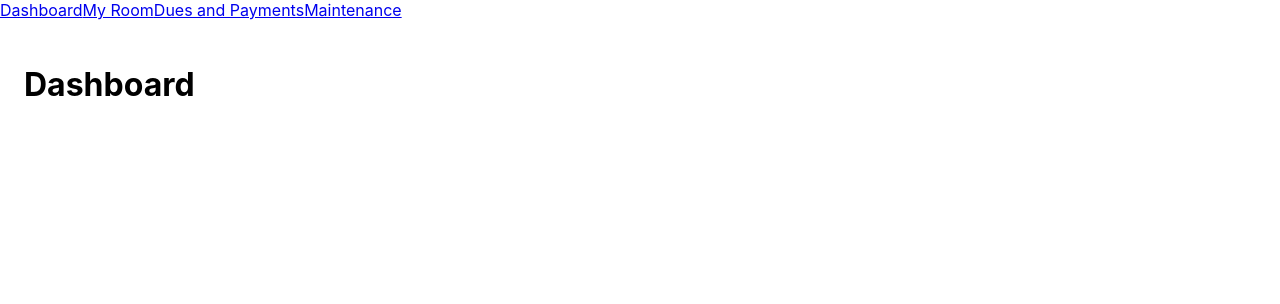
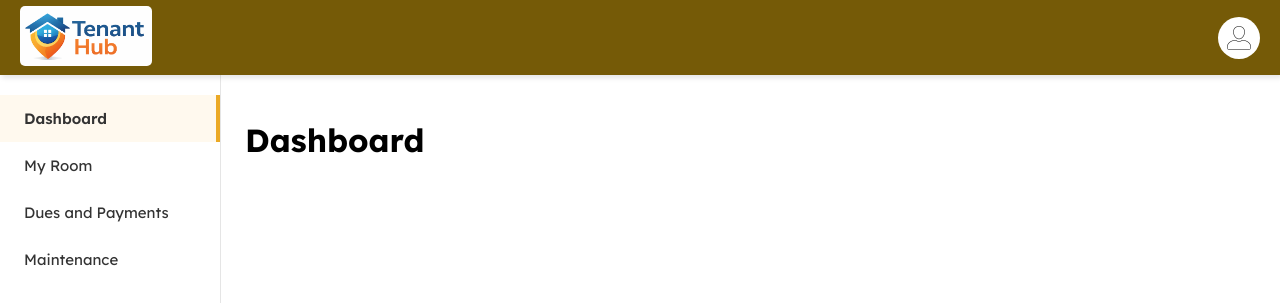
Before and after one commit to aayush674/Tenant-Hub, a React (Create React App) app in the folder frontend/: page /t in a window 1280 px wide. Shown: the top 304 px of the page. Built offline with nearby package versions, Linux system fonts and the light colour scheme; sample sign-in values are in the browser's storage.

Commit message:
Update Tenant side header

```diff
--- a/frontend/src/App.js
+++ b/frontend/src/App.js
@@ -15,6 +15,7 @@ import TenantDashboard from "./components/tenant/tenantDashboard";
 import TenantDues from "./components/tenant/tenantDues";
 import TenantMaintainence from "./components/tenant/tenantMaintainence";
 import TenantLayout from "./components/tenant/tenantLayout";
+import TenantHeader from "./components/tenant/tenantHeader";
 
 function App() {
   return (
@@ -36,6 +37,11 @@ function Layout() {
       {location.pathname !== "/login" && !isTenantRoute && (
         <ProtectedRoute>
           <Header />
+        </ProtectedRoute>
+      )}
+      {location.pathname !== "/login" && isTenantRoute && (
+        <ProtectedRoute>
+          <TenantHeader />
         </ProtectedRoute>
       )}
       <Routes>
--- /dev/null
+++ b/frontend/src/components/tenant/tenantHeader.js
@@ -0,0 +1,63 @@
+import { useNavigate } from "react-router-dom";
+import "../../styles/header.css";
+import logo from "../../assets/Tenant-Hub-Logo.png";
+import { useState, useEffect, useRef } from "react";
+import ChangePassword from "../common/changePassword";
+import profileIcon from "../../assets/profile-Icon.png";
+
+function TenantHeader() {
+    const navigate = useNavigate();
+    const [cpModal, setCpModal] = useState(false);
+    const [openActions, setOpenActions] = useState(false);
+    const profileRef=useRef(null);
+
+    const handleLogout = () => {
+        localStorage.removeItem("access_token");
+        localStorage.removeItem("refresh_token");
+        navigate("/login");
+    }
+
+    useEffect(() => {
+    function handleClickOutside(event) {
+        if (profileRef.current && !profileRef.current.contains(event.target)) {
+            setOpenActions(false);
+        }
+    }
+
+    document.addEventListener("mousedown", handleClickOutside);
+
+    return () => {
+        document.removeEventListener("mousedown", handleClickOutside);
+    };
+}, []);
+
+
+    return (
+        <header className="header">
+            <div className="header-left">
+                <img src={logo} alt="Tenant Hub Logo" className="header-logo" onClick={() => navigate("/t")} />
+            </div>
+            <nav className="header-nav">
+                {/* <div className="nav-links">
+                    <button onClick={() => navigate("/")}>Home</button>
+                    <button onClick={() => navigate("/pg-list")}>PG List</button>
+                </div> */}
+                <div className="profile-container" ref={profileRef}>
+                <button className="profile-icon" onClick={() => setOpenActions(prev=>!prev)}>
+                <img src={profileIcon} alt="profile"></img>
+                </button>
+                {openActions && (
+                    <div className="profile-actions">
+                        <button onClick={handleLogout} className="logout-button">Logout</button>
+                        <button onClick={() => {setCpModal(true); setOpenActions(false)}} className="change-password-button">Change Password</button>
+                    </div>
+                )}
+                </div>
+
+                <ChangePassword show={cpModal} onClose={()=>setCpModal(false)}/>
+            </nav>
+        </header>
+    );
+}
+
+export default TenantHeader;
--- a/frontend/src/components/tenant/tenantLayout.js
+++ b/frontend/src/components/tenant/tenantLayout.js
@@ -1,5 +1,5 @@
 import { useNavigate, useParams, Outlet, NavLink } from "react-router-dom";
-// import "../../styles/pgLayout.css";
+import "../../styles/tenantLayout.css";
 function TenantLayout(){
     const navigate=useNavigate();
     const {pgId} = useParams();
--- a/frontend/src/styles/header.css
+++ b/frontend/src/styles/header.css
@@ -1,5 +1,5 @@
 .header {
-    background-color: #5b4914;
+    background-color: #755a07;
     height: 75px;
     display: flex;
     align-items: center;
--- /dev/null
+++ b/frontend/src/styles/tenantLayout.css
@@ -0,0 +1,47 @@
+.tenant-layout-container {
+    display: flex;
+    /* min-height: calc(100vh - 70px); adjust for header height */
+    font-family: "Lexend", sans-serif;
+    align-items: flex-start;
+}
+
+.tenant-sidebar {
+    position: sticky;
+    top: 70px;
+    width: 220px;
+    height: fit-content;
+    background: white;
+    border-right: 1px solid #e5e5e5;
+    display: flex;
+    flex-direction: column;
+    padding: 20px 0;
+}
+
+.content {
+    flex: 1;
+    padding: 24px;
+    overflow-y: auto;
+}
+
+.tenant-sidebar a {
+    border: none;
+    background: transparent;
+
+    padding: 14px 24px;
+    text-align: left;
+    text-decoration: none;
+    font-size: 15px;
+    cursor: pointer;
+    color: #333;
+    transition: background 0.2s ease;
+}
+
+.tenant-sidebar a.active {
+    background: #fff9ee;
+    border-right: 4px solid #eba925;
+    font-weight: 600;
+}
+
+.tenant-sidebar a:hover {
+    background: #fff9ee;
+}
```
